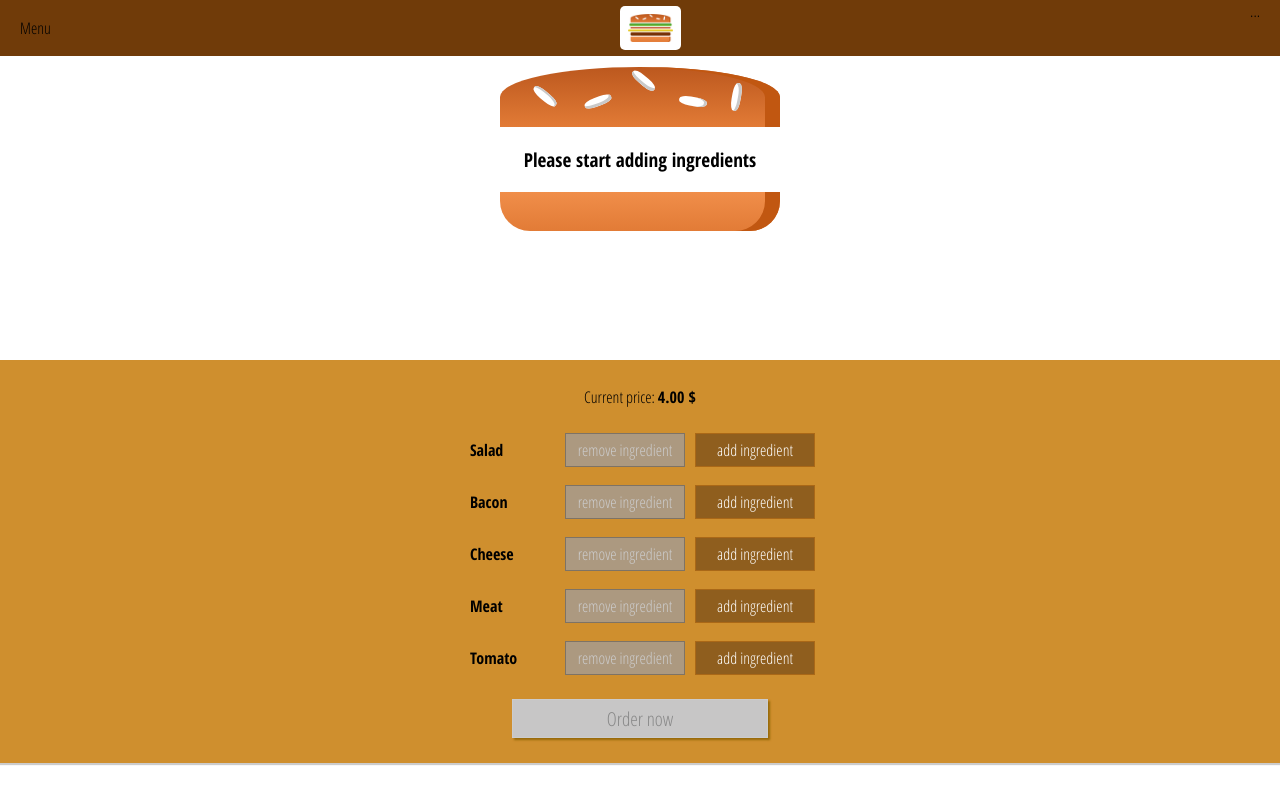
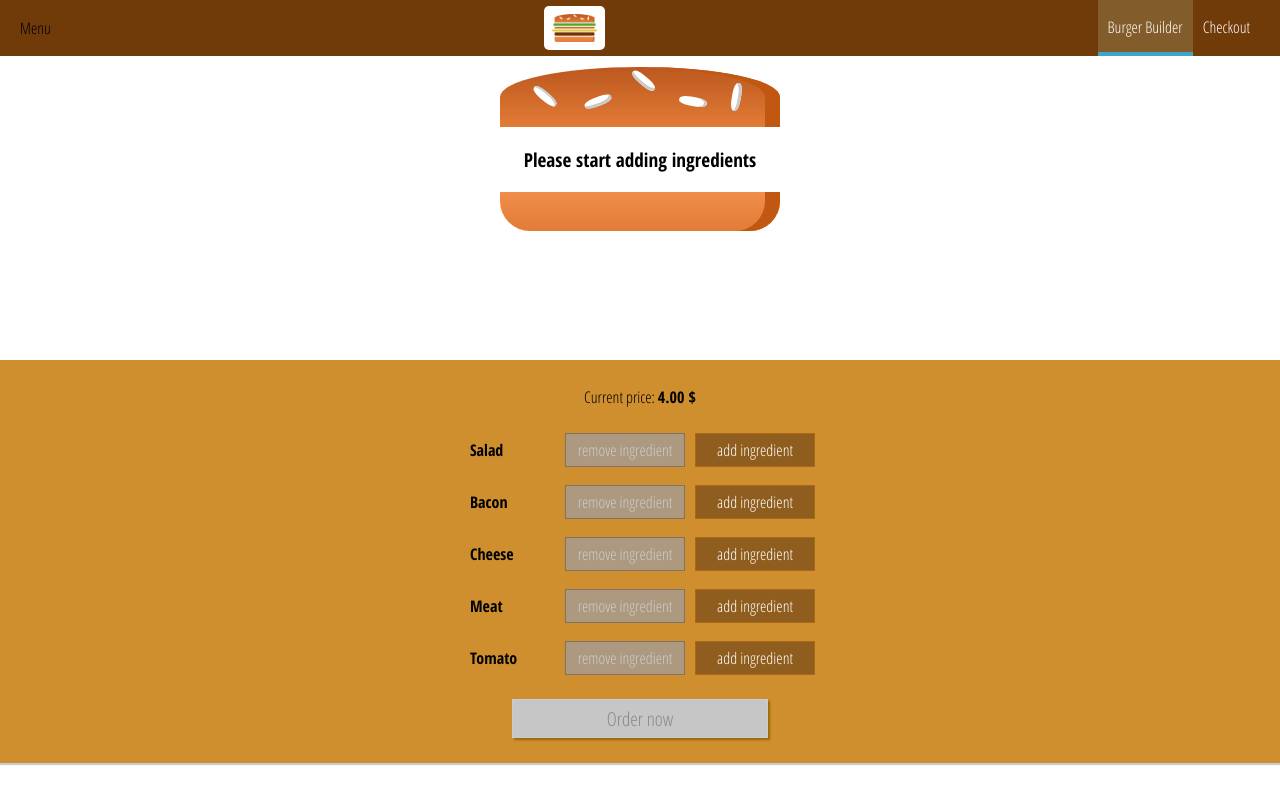
Before and after one commit to julia-dizhak/burger-builder, a React app in the folder app/: page / in a window 1280 px wide. Built offline with nearby package versions, Linux system fonts and the light colour scheme.

Commit message:
add reusable navigation items

```diff
--- /dev/null
+++ b/app/src/components/Navigation/NavigationItems/NavigationItem/NavigationItem.css
@@ -0,0 +1,25 @@
+.NavigationItem {
+    margin: 0;
+    box-sizing: border-box;
+    display: flex;
+    height: 100%;
+    align-items: center;
+}
+
+.NavigationItem a {
+    color: #fff;
+    text-decoration: none;
+    height: 100%;
+    padding: 16px 10px;
+    border-bottom: 4px solid transparent;
+    box-sizing: border-box;
+    display: block;
+}
+
+.NavigationItem a:hover,
+.NavigationItem a:active,
+.NavigationItem a.active {
+    color: #fff;
+    background: #835C2C;
+    border-bottom: 4px solid #40A4C8;
+}
--- /dev/null
+++ b/app/src/components/Navigation/NavigationItems/NavigationItem/index.js
@@ -0,0 +1,15 @@
+import React from 'react';
+
+import classes from './NavigationItem.css';
+
+const navigationItem = (props) => (
+    <li className={classes.NavigationItem}>
+        <a
+            href={props.link}
+            className={props.active ? classes.active : null}>
+            {props.children}
+        </a>
+    </li>
+);
+
+export default navigationItem;
--- /dev/null
+++ b/app/src/components/Navigation/NavigationItems/NavigationItems.css
@@ -0,0 +1,8 @@
+.NavigationItems {
+    margin: 0;
+    padding: 0;
+    list-style: none;
+    display: flex;
+    align-items: center;
+    height: 100%;
+}
--- /dev/null
+++ b/app/src/components/Navigation/NavigationItems/index.js
@@ -0,0 +1,23 @@
+import React from 'react';
+
+import classes from './NavigationItems.css';
+import NavigationItem from './NavigationItem';
+
+
+const navigationItems = () => (
+    <ul className={classes.NavigationItems}>
+
+        <NavigationItem
+            link="/"
+            active>
+            Burger Builder
+        </NavigationItem>
+
+        <NavigationItem link="/">
+            Checkout
+        </NavigationItem>
+
+    </ul>
+);
+
+export default navigationItems;
--- a/app/src/components/Navigation/Toolbar/index.js
+++ b/app/src/components/Navigation/Toolbar/index.js
@@ -2,14 +2,13 @@
 
 import classes from './Toolbar.css';
 import Logo from '../../Logo';
+import NavigationItems from '../../Navigation/NavigationItems';
 
 const toolbar = (props) => (
     <header className={classes.Toolbar}>
         <div>Menu</div>
         <Logo />
-        <nav>
-            ...
-        </nav>
+        <NavigationItems />
     </header>
 
 );
```
